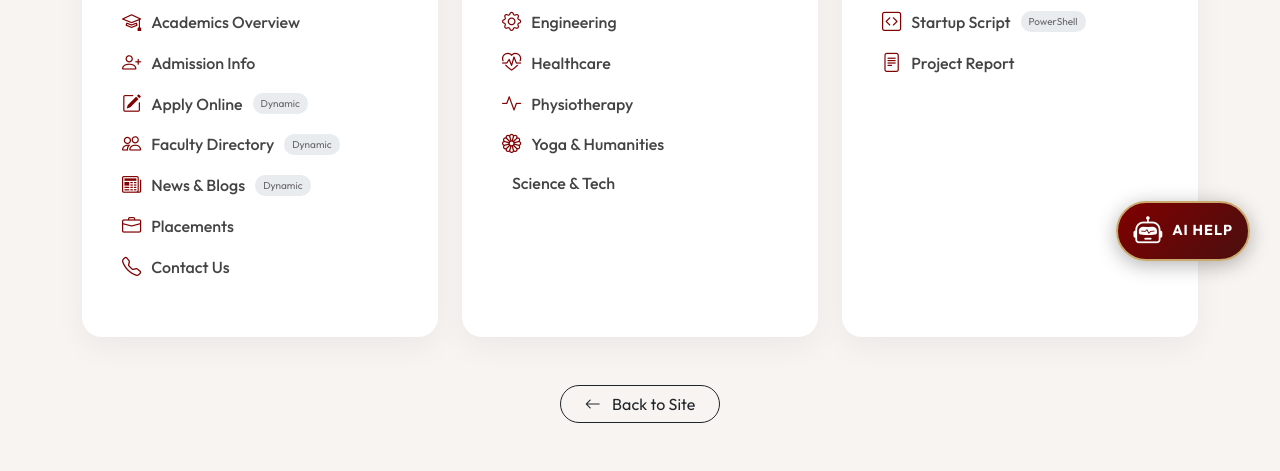
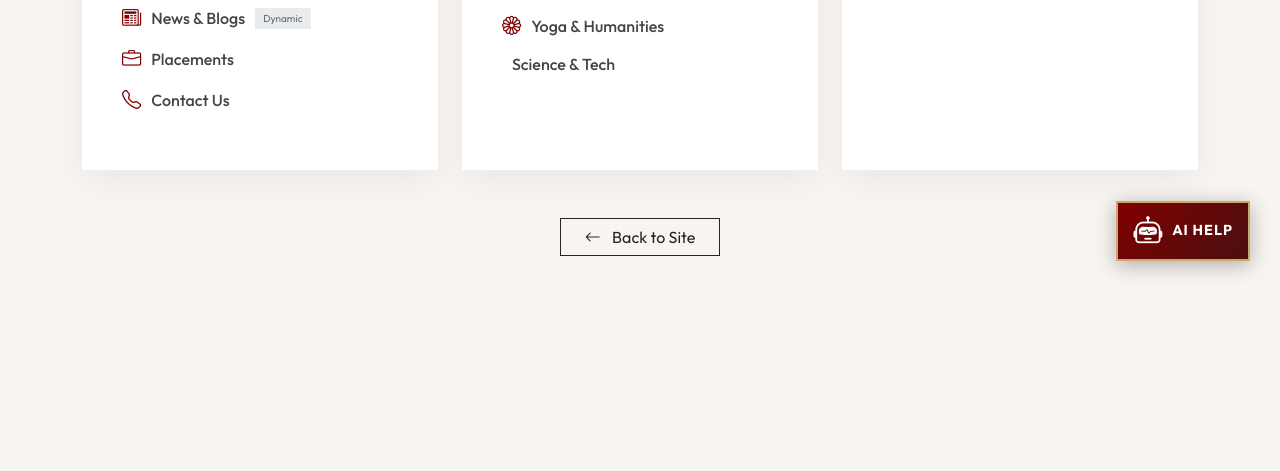
Before and after one commit to vijaykumar-bs/University-Web, a plain HTML site: page sitemap.html in a window 1280 px wide. Shown: the part 509-980 px from the top of the page. After the commit the page ends 813 px from the top, so only its background shows below. Drawn offline with nearby package versions, Linux system fonts and the light colour scheme.

Commit message:
Fix sitemap page by including shared stylesheet

```diff
--- a/sitemap.html
+++ b/sitemap.html
@@ -5,6 +5,7 @@
     <meta name="viewport" content="width=device-width, initial-scale=1.0">
     <title>Sitemap | Vijay University</title>
     <link href="https://cdn.jsdelivr.net/npm/bootstrap@5.3.2/dist/css/bootstrap.min.css" rel="stylesheet">
+    <link href="assets/css/style.css" rel="stylesheet">
     <link href="https://cdn.jsdelivr.net/npm/bootstrap-icons@1.11.1/font/bootstrap-icons.css" rel="stylesheet">
     <link href="https://fonts.googleapis.com/css2?family=Outfit:wght@400;500;600;700&display=swap" rel="stylesheet">
     <style>
```
